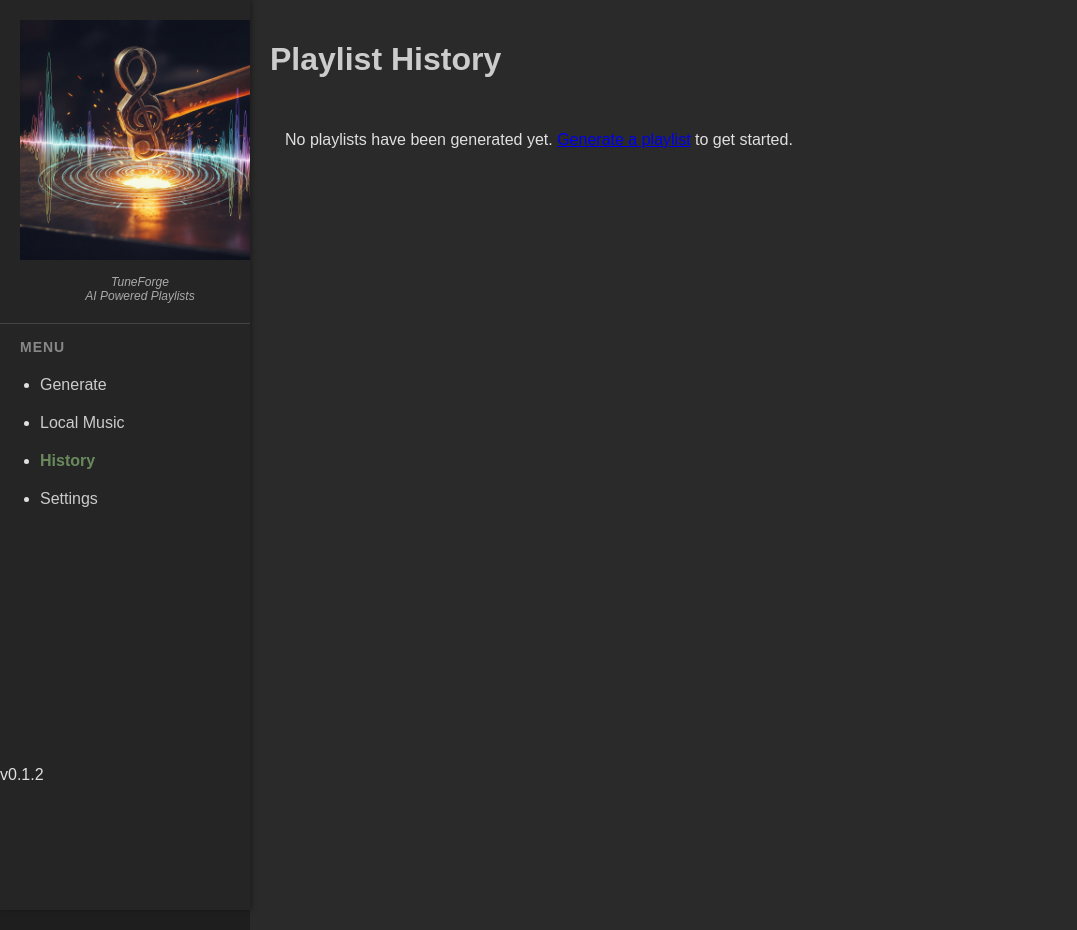
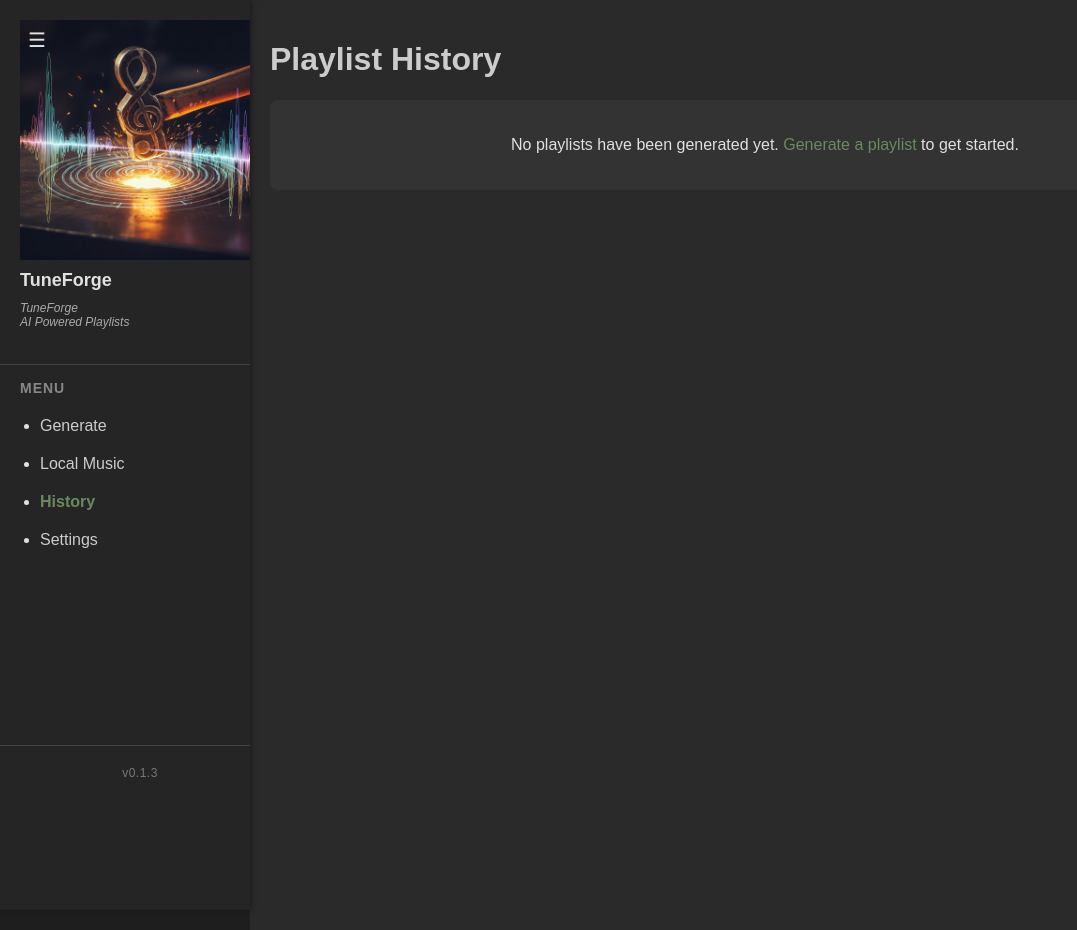
Before and after one commit to icewall905/TuneForge, a Flask app: page /history in a window 1280 px wide. Shown: the whole page, without its empty margins (0-1077 px from the left). Run offline with Flask 3, Linux system fonts and the light colour scheme.

Commit message:
Implement sidebar toggle functionality and enhance layout styles
- Added a sidebar toggle button for improved navigation experience.
- Introduced responsive design adjustments for mobile view, ensuring the sidebar collapses appropriately.
- Updated CSS styles for sidebar elements, including header, logo, and main content transitions.
- Enhanced JavaScript functionality to manage sidebar state and local storage for user preferences.

```diff
--- a/static/css/custom.css
+++ b/static/css/custom.css
@@ -205,3 +205,124 @@
 .shared-playlist-details {
     margin-bottom: 20px;
 }
+
+/* Sidebar toggle button */
+.sidebar-toggle {
+    position: absolute;
+    top: 20px;
+    left: 20px;
+    background: none;
+    border: none;
+    color: #e0e0e0;
+    font-size: 20px;
+    cursor: pointer;
+    padding: 8px;
+    border-radius: 4px;
+    transition: background-color 0.2s;
+    z-index: 1001;
+}
+
+.sidebar-toggle:hover {
+    background-color: rgba(255, 255, 255, 0.1);
+}
+
+/* Sidebar header positioning */
+.sidebar-header {
+    position: relative !important;
+    padding: 20px !important;
+    text-align: left !important;
+    border-bottom: 1px solid #444 !important;
+    display: block !important;
+}
+
+.sidebar-header h2 {
+    position: static !important;
+    width: auto !important;
+    height: auto !important;
+    padding: 0 !important;
+    margin: 0 0 10px 0 !important;
+    overflow: visible !important;
+    clip: auto !important;
+    border: none !important;
+    font-size: 18px !important;
+    color: #e0e0e0 !important;
+}
+
+.sidebar-header .tagline {
+    margin: 5px 0 15px 0 !important;
+    font-size: 12px !important;
+    color: #aaa !important;
+    font-style: italic !important;
+}
+
+.sidebar-logo {
+    width: 240px !important;
+    height: auto !important;
+    margin-bottom: 10px !important;
+    display: block !important;
+}
+
+/* Collapsed sidebar state */
+.sidebar.collapsed {
+    width: 60px !important;
+    overflow: hidden !important;
+    grid-template-rows: auto !important;
+}
+
+.sidebar.collapsed .sidebar-logo,
+.sidebar.collapsed .sidebar-header h2,
+.sidebar.collapsed .sidebar-header .tagline,
+.sidebar.collapsed .sidebar-nav,
+.sidebar.collapsed .sidebar-footer {
+    display: none !important;
+}
+
+.sidebar.collapsed .sidebar-toggle {
+    /* Button stays in the same left position */
+}
+
+.sidebar.collapsed .toggle-icon {
+    transform: rotate(90deg) !important;
+}
+
+/* Mobile responsive adjustments */
+@media (max-width: 768px) {
+    .sidebar {
+        width: 100%;
+        height: auto;
+        position: relative;
+        z-index: 1000;
+    }
+
+    .sidebar.collapsed {
+        width: 100%;
+        height: 60px;
+    }
+
+    .sidebar.collapsed .sidebar-toggle {
+        top: 15px;
+        right: 20px;
+    }
+
+    .main-content {
+        margin-left: 0;
+        width: 100%;
+    }
+}
+
+/* Ensure main content adjusts when sidebar is collapsed */
+.main-content {
+    margin-left: 250px !important;
+    transition: margin-left 0.3s ease !important;
+}
+
+.main-content.sidebar-collapsed {
+    margin-left: 60px !important;
+}
+
+@media (max-width: 768px) {
+    .main-content,
+    .main-content.sidebar-collapsed {
+        margin-left: 0;
+    }
+}
--- a/templates/layout.html
+++ b/templates/layout.html
@@ -6,6 +6,7 @@
     <title>{% block title %}TuneForge{% endblock %}</title>
     <link rel="icon" href="{{ url_for('static', filename='images/logo_small.jpeg') }}" type="image/jpeg">
     <link rel="stylesheet" href="{{ url_for('static', filename='css/style.css') }}">
+    <link rel="stylesheet" href="{{ url_for('static', filename='css/custom.css') }}">
     <!-- If you plan to use Bootstrap JS components, uncomment the line below -->
     <!-- <script src="https://cdn.jsdelivr.net/npm/bootstrap@5.3.0/dist/js/bootstrap.bundle.min.js"></script> -->
 </head>
@@ -13,9 +14,11 @@
     <div class="sidebar">
         <div class="sidebar-header">
             <img src="{{ url_for('static', filename='images/logo_big.jpeg') }}" alt="Logo" class="sidebar-logo" style="width:240px; height:auto; margin-bottom:10px;">
-            <!-- Hidden h2 for accessibility if logo is the main title, or replace with actual text -->
             <h2>TuneForge</h2>
             <p class="tagline">TuneForge<br>AI Powered Playlists</p>
+            <button id="sidebar-toggle" class="sidebar-toggle" aria-label="Toggle sidebar">
+                <span class="toggle-icon">☰</span>
+            </button>
         </div>
         <nav class="sidebar-nav">
             <div class="sidebar-section">
@@ -35,7 +38,7 @@
             </div>
 
         <div class="sidebar-footer">
-            <p class="version-info">v0.1.2</p>
+            <p class="version-info">v0.1.3</p>
         </div>
     </div>
 
@@ -548,9 +551,70 @@
         }
     };
 
+    // Sidebar toggle functionality
+    function initSidebar() {
+        console.log('🔧 Initializing sidebar...');
+        const sidebar = document.querySelector('.sidebar');
+        const sidebarToggle = document.getElementById('sidebar-toggle');
+        const mainContent = document.querySelector('.main-content');
+
+        console.log('🔧 Sidebar element:', sidebar);
+        console.log('🔧 Toggle button:', sidebarToggle);
+        console.log('🔧 Main content:', mainContent);
+
+        if (!sidebar || !sidebarToggle) {
+            console.error('❌ Sidebar or toggle button not found!');
+            return;
+        }
+
+        // Check localStorage for saved state
+        const isCollapsed = localStorage.getItem('sidebarCollapsed') === 'true';
+        console.log('🔧 Saved state - collapsed:', isCollapsed);
+
+        if (isCollapsed) {
+            sidebar.classList.add('collapsed');
+            if (mainContent) mainContent.classList.add('sidebar-collapsed');
+        }
+
+        // Handle toggle click
+        sidebarToggle.addEventListener('click', function() {
+            console.log('🔧 Toggle button clicked!');
+            sidebar.classList.toggle('collapsed');
+            if (mainContent) mainContent.classList.toggle('sidebar-collapsed');
+
+            const isNowCollapsed = sidebar.classList.contains('collapsed');
+            console.log('🔧 Sidebar now collapsed:', isNowCollapsed);
+
+            // Save state to localStorage
+            localStorage.setItem('sidebarCollapsed', isNowCollapsed);
+        });
+
+        // Auto-collapse on mobile
+        function checkMobile() {
+            if (window.innerWidth <= 768) {
+                if (!sidebar.classList.contains('collapsed')) {
+                    sidebar.classList.add('collapsed');
+                    if (mainContent) mainContent.classList.add('sidebar-collapsed');
+                    localStorage.setItem('sidebarCollapsed', 'true');
+                }
+            }
+        }
+
+        // Check on load and resize
+        checkMobile();
+        window.addEventListener('resize', checkMobile);
+        console.log('✅ Sidebar toggle functionality initialized');
+    }
+
     // Initialize when DOM is ready
     document.addEventListener('DOMContentLoaded', () => {
+        // Initialize sidebar state
+        initSidebar();
+
+        // Initialize global status manager
+        if (typeof window.globalStatusManager !== 'undefined') {
             window.globalStatusManager.init();
+        }
     });
     </script>
 
```
Lines whose indentation alone changed are shown as unchanged.
